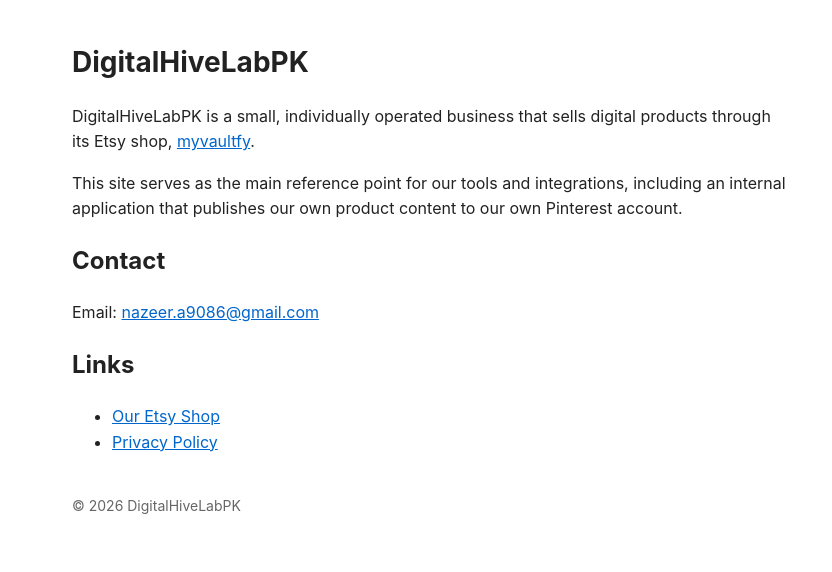
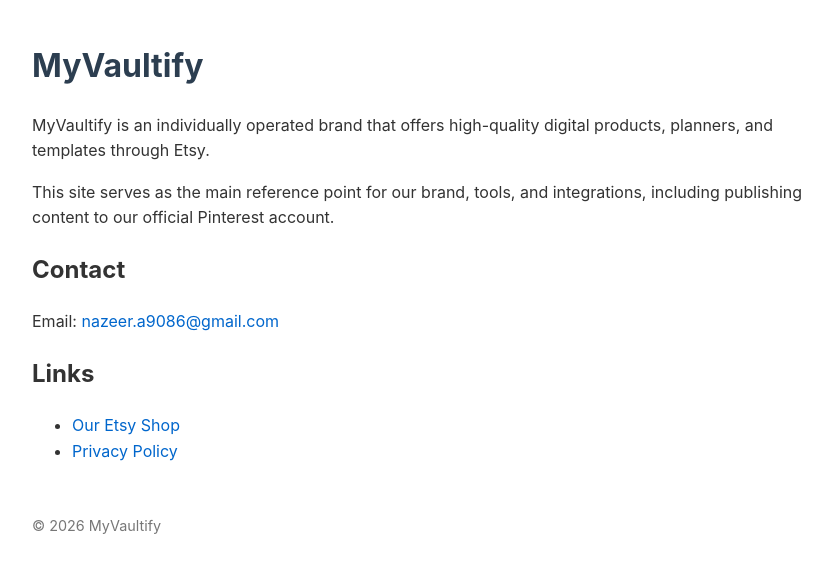
Before and after one commit to MyVaultify/MyVaultify.github.io, a plain HTML site: page index.html in a window 1280 px wide. Shown: the whole page, without its empty margins (208-1040 px from the left). Drawn offline with Linux system fonts and the light colour scheme.

Commit message:
Update index.html

```diff
--- a/index.html
+++ b/index.html
@@ -2,42 +2,22 @@
 <html lang="en">
 <head>
     <meta charset="UTF-8">
-<title>DigitalHiveLabPK</title>
     <meta name="viewport" content="width=device-width, initial-scale=1.0">
+    <title>MyVaultify</title>
     <style>
-  body {
-    font-family: -apple-system, BlinkMacSystemFont, "Segoe UI", Roboto, Arial, sans-serif;
-    max-width: 720px;
-    margin: 40px auto;
-    padding: 0 20px;
-    line-height: 1.6;
-    color: #222;
-  }
-  h1 { font-size: 28px; }
-  a { color: #0066cc; }
-  footer { margin-top: 40px; color: #666; font-size: 14px; }
+        body { font-family: -apple-system, BlinkMacSystemFont, 'Segoe UI', Roboto, sans-serif; line-height: 1.6; max-width: 800px; margin: 40px auto; padding: 0 20px; color: #333; }
+        h1 { color: #2c3e50; }
+        a { color: #0066cc; text-decoration: none; }
+        footer { margin-top: 50px; font-size: 0.9em; color: #777; }
     </style>
 </head>
 <body>
-
-<h1>DigitalHiveLabPK</h1>
-
-<p>
-  DigitalHiveLabPK is a small, individually operated business that sells
-  digital products through its Etsy shop,
-  <a href="https://www.etsy.com/shop/myvaultfy" target="_blank">myvaultfy</a>.
-</p>
-
-<p>
-  This site serves as the main reference point for our tools and integrations,
-  including an internal application that publishes our own product content to
-  our own Pinterest account.
-</p>
+    <h1>MyVaultify</h1>
+    <p>MyVaultify is an individually operated brand that offers high-quality digital products, planners, and templates through Etsy.</p>
+    <p>This site serves as the main reference point for our brand, tools, and integrations, including publishing content to our official Pinterest account.</p>
 
     <h2>Contact</h2>
-<p>
-  Email: <a href="mailto:nazeer.a9086@gmail.com">nazeer.a9086@gmail.com</a>
-</p>
+    <p>Email: <a href="mailto:nazeer.a9086@gmail.com">nazeer.a9086@gmail.com</a></p>
 
     <h2>Links</h2>
     <ul>
@@ -46,8 +26,7 @@
     </ul>
 
     <footer>
-  &copy; 2026 DigitalHiveLabPK
+        <p>&copy; 2026 MyVaultify</p>
     </footer>
-
 </body>
 </html>
```
Lines whose indentation alone changed are shown as unchanged.
